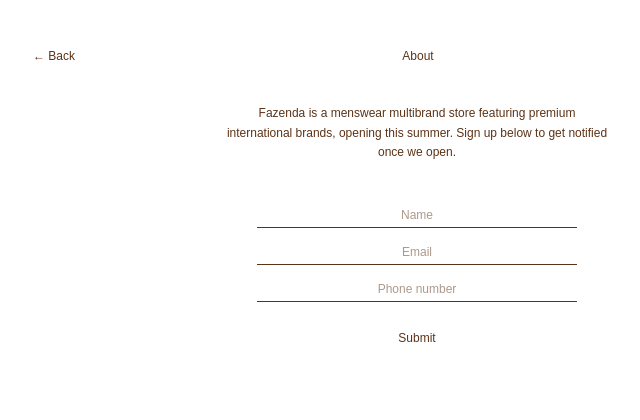
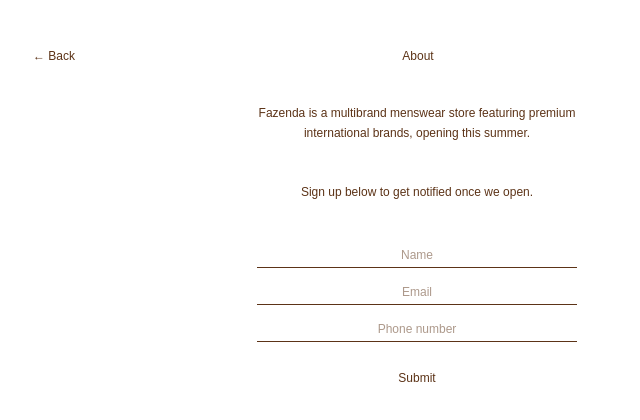
Before and after one commit to matteocarroll/fazenda, a Next.js app: page /about in a window 1280 px wide. Shown: the top 420 px of the page, without its empty margins (223-863 px from the left). Built offline with nearby package versions, Linux system fonts and the light colour scheme.

Commit message:
Update About page copy

```diff
--- a/app/about/page.tsx
+++ b/app/about/page.tsx
@@ -33,7 +33,10 @@ export default function About() {
 
         <div className="flex flex-col items-center gap-10">
           <p className="text-[#5c3317] text-xs text-center max-w-sm leading-relaxed">
-            Fazenda is a menswear multibrand store featuring premium international brands, opening this summer. Sign up below to get notified once we open.
+            Fazenda is a multibrand menswear store featuring premium international brands, opening this summer.
+          </p>
+          <p className="text-[#5c3317] text-xs text-center max-w-sm leading-relaxed">
+            Sign up below to get notified once we open.
           </p>
 
           {submitted ? (
```
